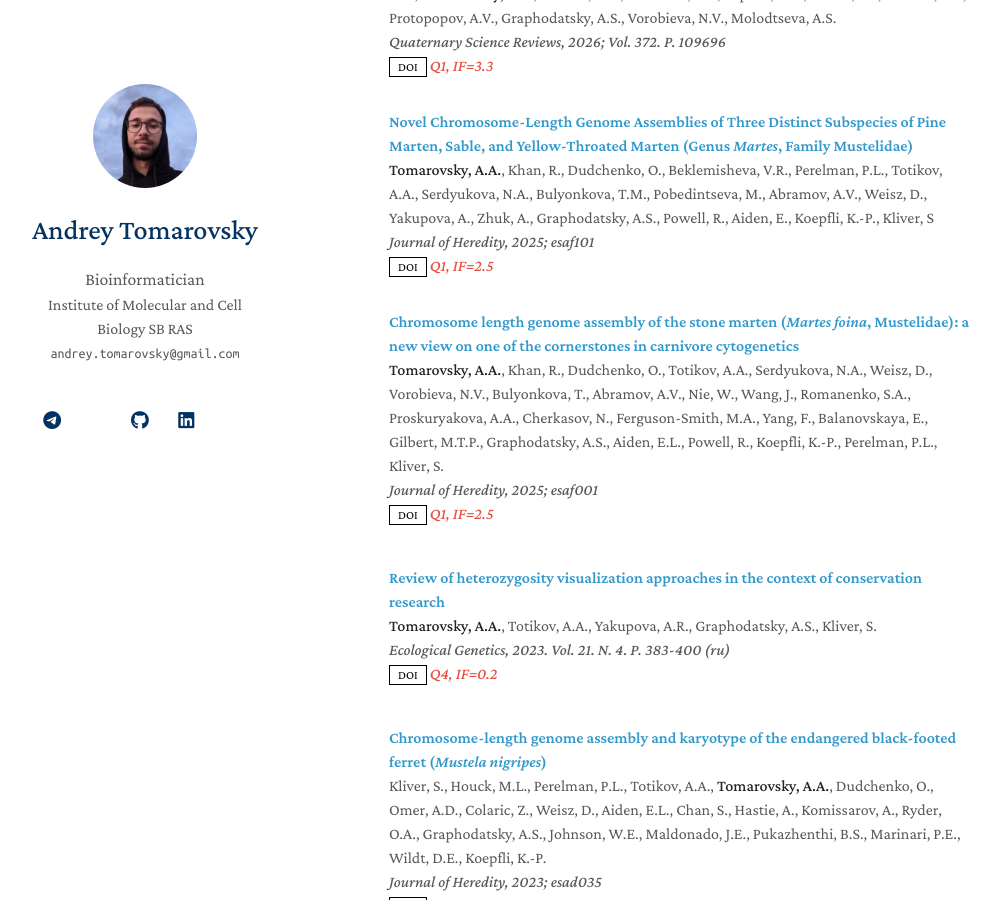
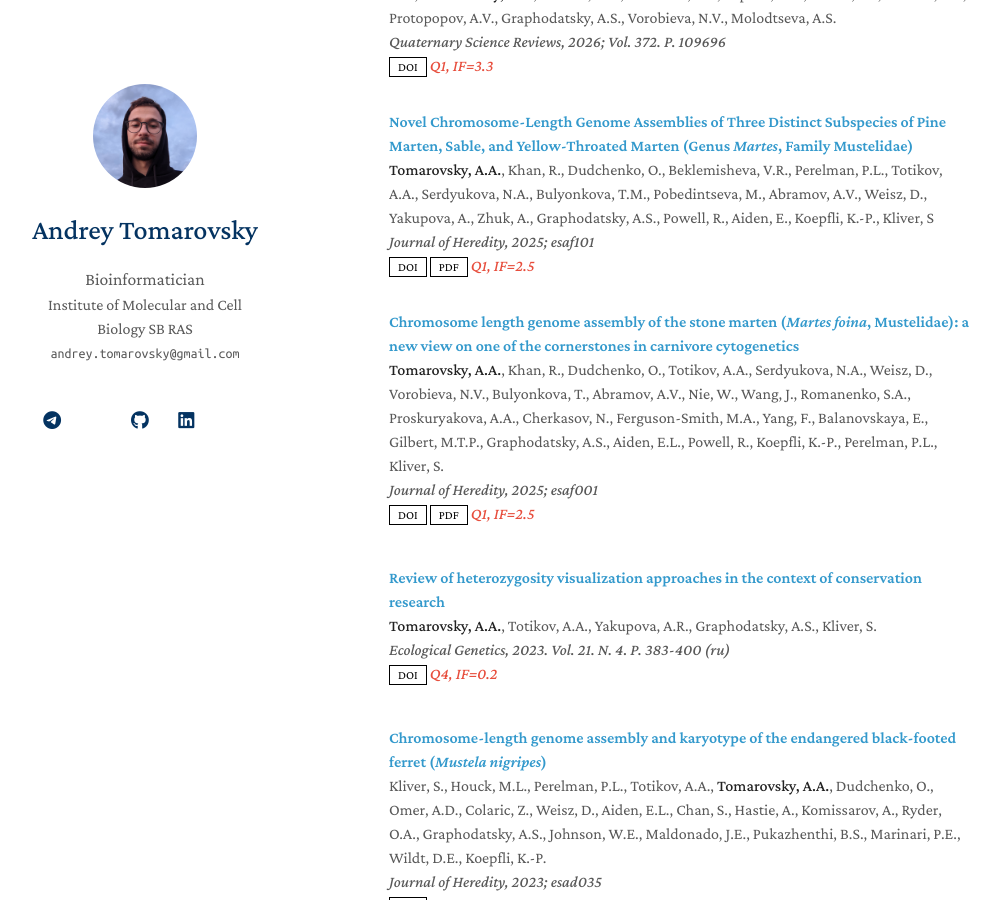
Before and after one commit to tomarovsky/tomarovsky.github.io, a Jekyll site: the page built from index.md, in a window 1280 px wide and 900 px high, scrolled down 3541 px. Shown: the whole window, without its empty margins (131-1130 px from the left). Built offline with Jekyll 4.4.1, drawn with Linux system fonts in a browser that asks for light colours; a style sheet for code colours, icons or effects is not loaded; our own code applies the rules of GitHub Pages for plain Markdown files.

Commit message:
add papers

```diff
--- a/_data/publications.yml
+++ b/_data/publications.yml
@@ -23,12 +23,14 @@ main:
       authors: <strong>Tomarovsky, A.A.</strong>, Khan, R., Dudchenko, O., Beklemisheva, V.R., Perelman, P.L., Totikov, A.A., Serdyukova, N.A., Bulyonkova, T.M., Pobedintseva, M., Abramov, A.V., Weisz, D., Yakupova, A., Zhuk, A., Graphodatsky, A.S., Powell, R., Aiden, E., Koepfli, K.-P., Kliver, S
       journal: Journal of Heredity, 2025; esaf101
       doi: https://doi.org/10.1093/jhered/esaf101
+      pdf: assets/files/papers/esaf101.pdf
       notes: Q1, IF=2.5
 
     - title: "Chromosome length genome assembly of the stone marten (<em>Martes foina</em>, Mustelidae): a new view on one of the cornerstones in carnivore cytogenetics"
       authors: <strong>Tomarovsky, A.A.</strong>, Khan, R., Dudchenko, O., Totikov, A.A., Serdyukova, N.A., Weisz, D., Vorobieva, N.V., Bulyonkova, T., Abramov, A.V., Nie, W., Wang, J., Romanenko, S.A., Proskuryakova, A.A., Cherkasov, N., Ferguson-Smith, M.A., Yang, F., Balanovskaya, E., Gilbert, M.T.P., Graphodatsky, A.S., Aiden, E.L., Powell, R., Koepfli, K.-P., Perelman, P.L., Kliver, S.
       journal: Journal of Heredity, 2025; esaf001
       doi: https://doi.org/10.1093/jhered/esaf001
+      pdf: assets/files/papers/esaf001.pdf
       notes: Q1, IF=2.5
 
     - title: "Review of heterozygosity visualization approaches in the context of conservation research"
```
Also changed, not shown: 2 other files.
